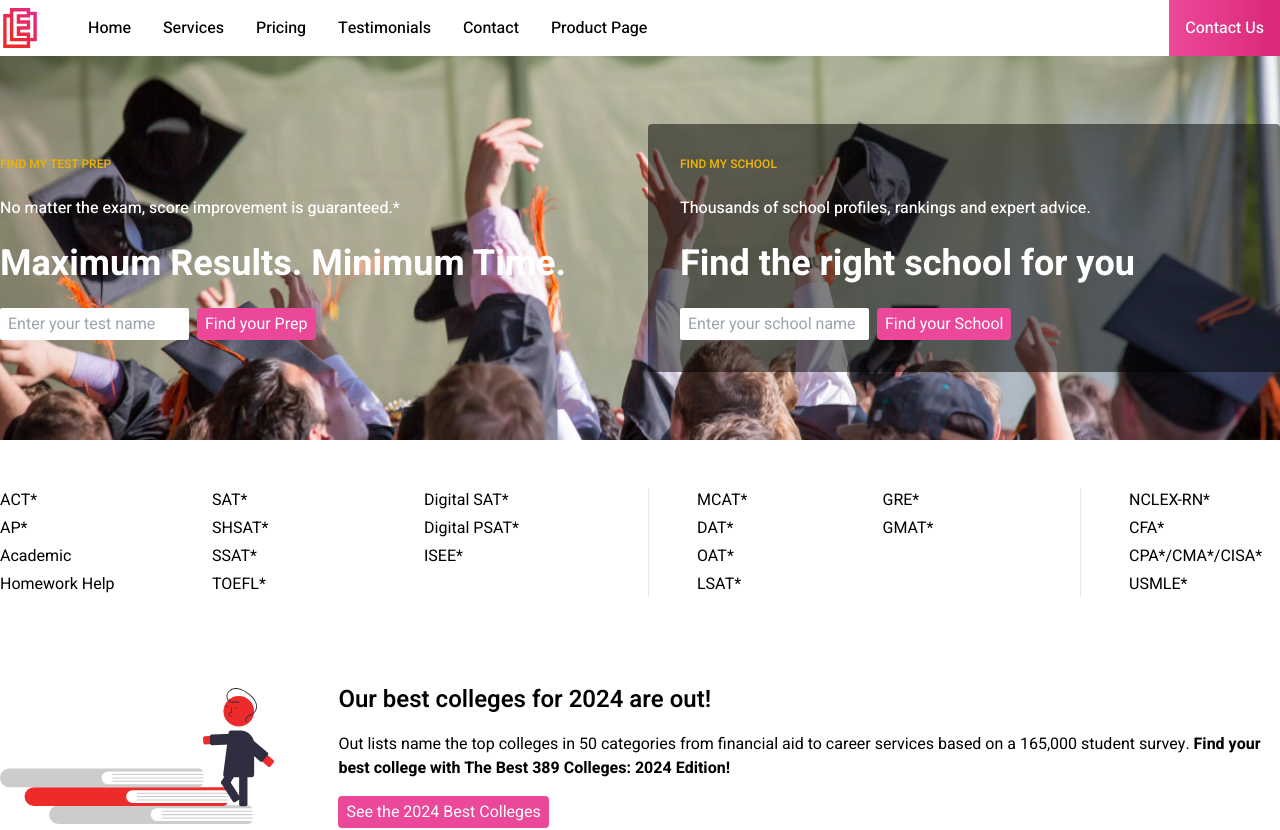
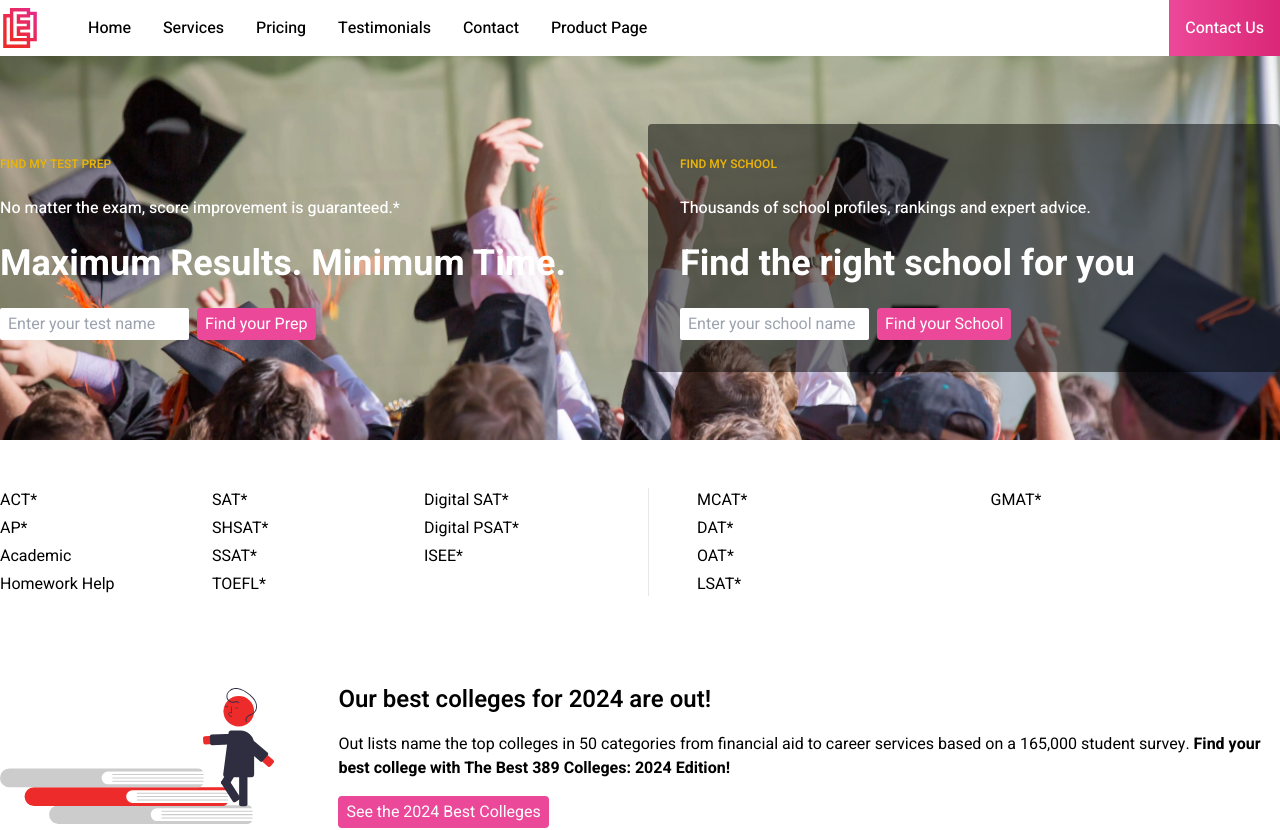
Before and after one commit to Azlan-A1/Edumasters, a Next.js app: page / in a window 1280 px wide. Shown: the top 830 px of the page. Built offline with nearby package versions, Linux system fonts and the light colour scheme.

Commit message:
Course Grid Update

```diff
--- a/src/components/CourseGrid/CourseGrid.data.ts
+++ b/src/components/CourseGrid/CourseGrid.data.ts
@@ -63,30 +63,8 @@ export const courses = [
 			path: '/course/lsat',
 		},
 		{
-			name: 'GRE*',
-			path: '/course/gre',
-		},
-		{
 			name: 'GMAT*',
 			path: '/course/gmat',
 		},
 	],
-	[
-		{
-			name: 'NCLEX-RN*',
-			path: '/course/nclex-rn',
-		},
-		{
-			name: 'CFA*',
-			path: '/course/cfa',
-		},
-		{
-			name: 'CPA*/CMA*/CISA*',
-			path: '/course/cpa-cma-cisa',
-		},
-		{
-			name: 'USMLE*',
-			path: '/course/usmle',
-		},
-	],
 ]
--- a/src/components/CourseGrid/CourseGrid.module.scss
+++ b/src/components/CourseGrid/CourseGrid.module.scss
@@ -1,26 +1,18 @@
 .base {
 	.content {
-		@apply container grid grid-cols-6 gap-4 divide-x;
+		@apply container grid grid-cols-1 md:grid-cols-2 gap-4 divide-x;
 
 		.column_1,
-		.column_2,
-		.column_3 {
+		.column_2 {
 			@apply gap-1;
 		}
 
 		.column_1 {
-			@apply col-span-3;
 			@apply grid grid-rows-4 grid-cols-3 grid-flow-col;
 		}
 
 		.column_2 {
-			@apply col-span-2 pl-12;
-			@apply grid grid-rows-4 grid-cols-2 grid-flow-col;
-		}
-
-		.column_3 {
-			@apply col-span-1 pl-12;
-			@apply grid grid-rows-4 grid-cols-1;
+			@apply grid grid-rows-4 grid-cols-2 grid-flow-col pl-12;
 		}
 
 		.course {
--- a/src/components/CourseGrid/CourseGrid.tsx
+++ b/src/components/CourseGrid/CourseGrid.tsx
@@ -37,13 +37,6 @@ const CourseGrid = (props: CourseGridProps) => {
 						)
 					})}
 				</div>
-				<div className={styles.column_3}>
-					{courses[2].map((course, index) => {
-						return (
-							<CourseLink key={index} name={course.name} path={course.path} />
-						)
-					})}
-				</div>
 			</div>
 		</div>
 	)
```
